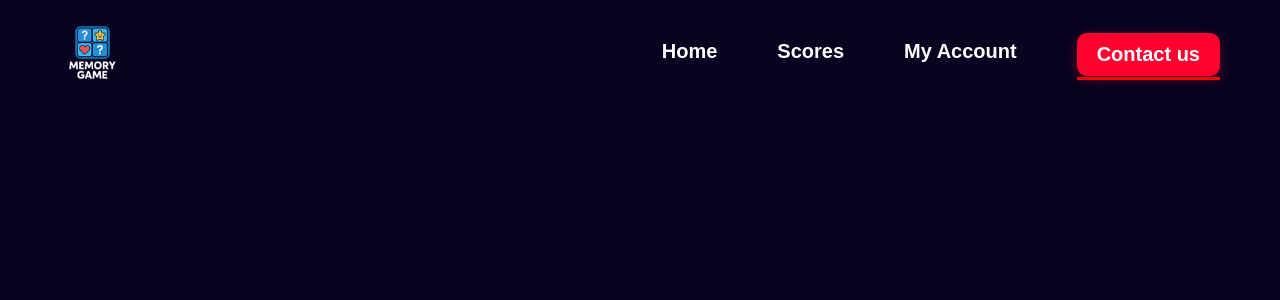
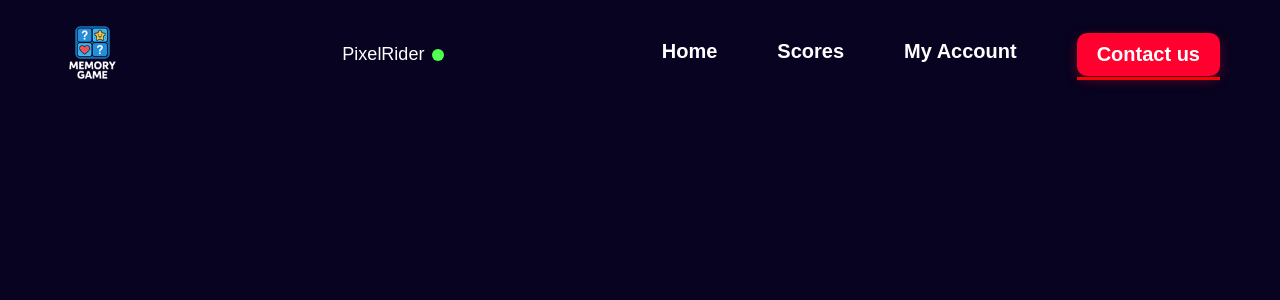
Before and after one commit to matheosalvador/Memory, a PHP site: page /contact.php in a window 1280 px wide. Shown: the top 300 px of the page. Run offline with PHP 8.4, Linux system fonts and the light colour scheme; a user stored in the database is signed in.

Commit message:
session dans les page score, contact, home et myaccount pour la user story 8/9

```diff
--- a/assets/css/header-terminé.css
+++ b/assets/css/header-terminé.css
@@ -10,6 +10,21 @@
 
 .logohead {
   height: 65px;
+}
+
+.user-info {
+  display: flex;
+  align-items: center;
+  gap: 8px;
+  font-size: 18px;
+  color: white;
+}
+
+.status-dot {
+  width: 12px;
+  height: 12px;
+  border-radius: 50%;
+  background-color: rgb(80, 255, 80);
 }
 
 /* Nav container */
--- a/contact.php
+++ b/contact.php
@@ -1,4 +1,7 @@
-<?php require('utils/helper.php'); ?>
+<?php
+session_start();
+require('utils/helper.php');
+?>
 
 <!DOCTYPE html>
 <html lang="en"> <!-- language define to english-->
--- a/games/memory/scores.php
+++ b/games/memory/scores.php
@@ -1,4 +1,5 @@
 <?php
+session_start();
 
 require_once '../../utils/helper.php';
 
--- a/login.php
+++ b/login.php
@@ -22,7 +22,7 @@ if ($_SERVER['REQUEST_METHOD'] === 'POST') {
         if ($user && password_verify($password, $user['mdp'])) {
             // Stocker l'ID et le pseudo dans la session
             $_SESSION['userId'] = $user['id'];       // User story 8
-            $_SESSION['pseudo'] = $user['pseudo'];   // User story 9
+            $_SESSION['pseudo'] = $user['pseudo'];   // User story 8 et 9
 
 			// Redirection vers la page d’accueil
             header('Location: ../index.php');
--- a/partials/header-terminé.php
+++ b/partials/header-terminé.php
@@ -1,5 +1,4 @@
 <?php
-// Détecte la page actuelle
 $currentPage = basename($_SERVER['SCRIPT_NAME']);
 ?>
 
@@ -8,6 +7,13 @@ $currentPage = basename($_SERVER['SCRIPT_NAME']);
     <a href="<?= getBaseUrl(); ?>/index.php">
         <img src="<?= getBaseUrl(); ?>/assets/images/logo_memory.png" alt="logo" class="logohead">
     </a>
+
+    <?php if (isset($_SESSION['pseudo'])): ?>
+      <div class="user-info">
+         <span class="user-pseudo"><?= htmlspecialchars($_SESSION['pseudo']) ?></span>
+         <span class="status-dot"></span>
+      </div>
+   <?php endif; ?>
 
     <!-- navigation -->
     <nav class="nav-container" role="navigation" aria-label="Main navigation">
```
Also changed, not shown: index.php (+19 -4 lines).
